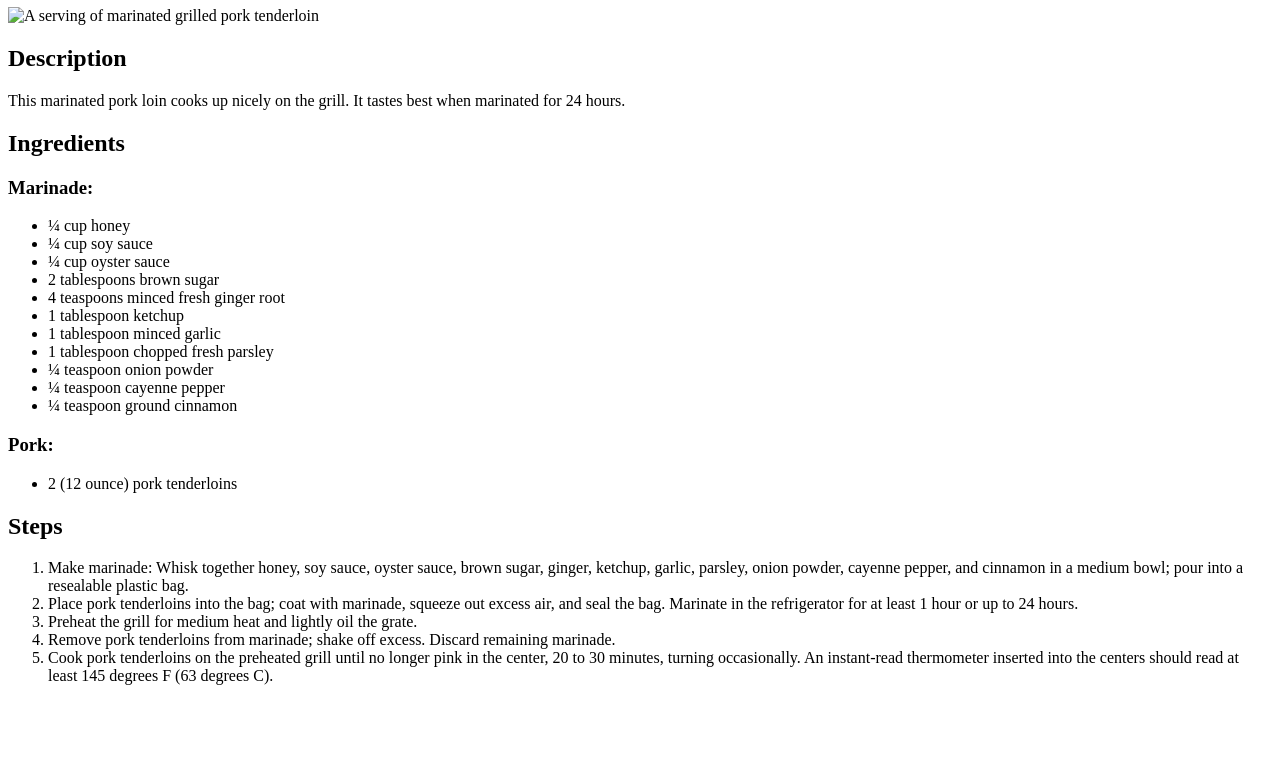
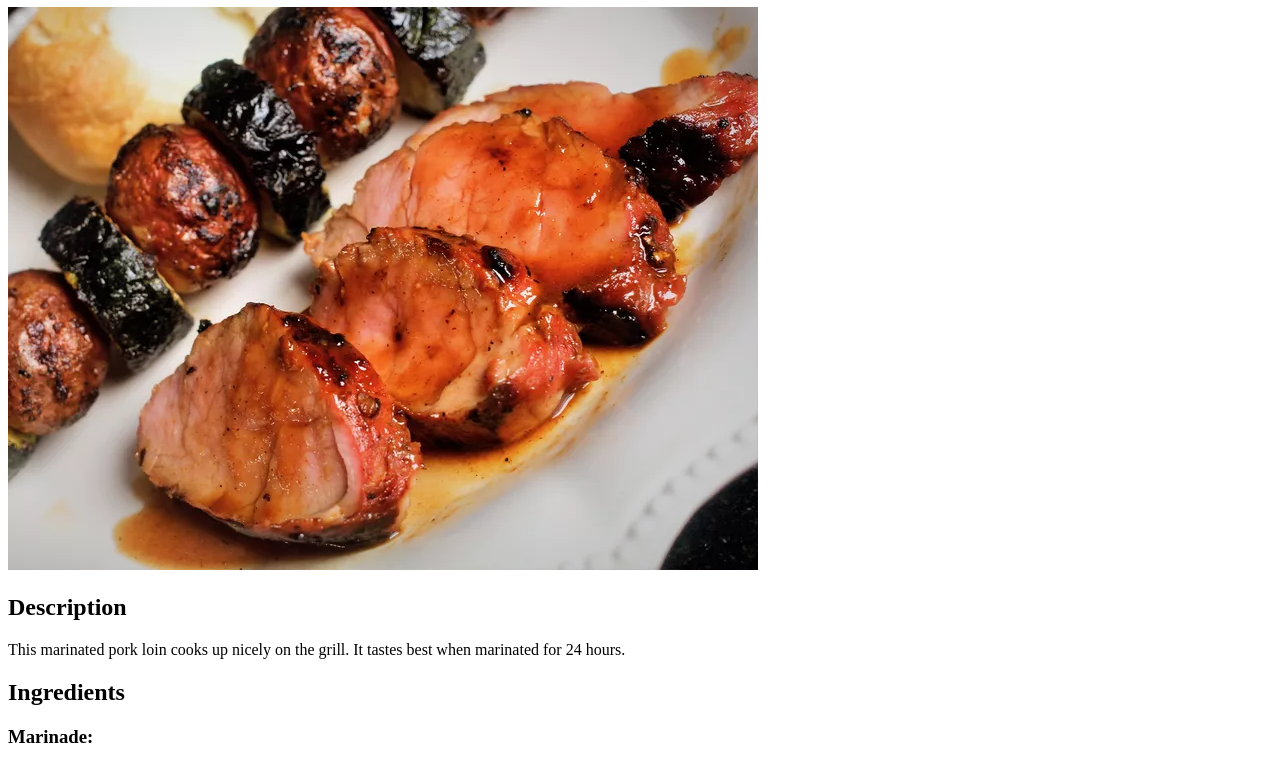
Before and after one commit to basil-onyayo/odin-recipes, a plain HTML site: page recipes/marinated-grilled-pork-tenderloin.html in a window 1280 px wide. Shown: the part 73-836 px from the top of the page. Before the commit the page ends 800 px from the top, so only its background shows below. Drawn offline with Linux system fonts and the light colour scheme.

Commit message:
Add image path to source attribute

```diff
--- a/recipes/marinated-grilled-pork-tenderloin.html
+++ b/recipes/marinated-grilled-pork-tenderloin.html
@@ -6,7 +6,7 @@
     </head>
     <body>
         <h1>Marinated Grilled Pork Tenderloin</h1>
-        <img src="" alt="A serving of marinated grilled pork tenderloin">
+        <img src="../images/marinated-grilled-pork-tenderloin.webp" alt="A serving of marinated grilled pork tenderloin">
 
         <h2>Description</h2>
         <p>This marinated pork loin cooks up nicely on the grill. It tastes best when marinated for 24 hours.</p>
```
